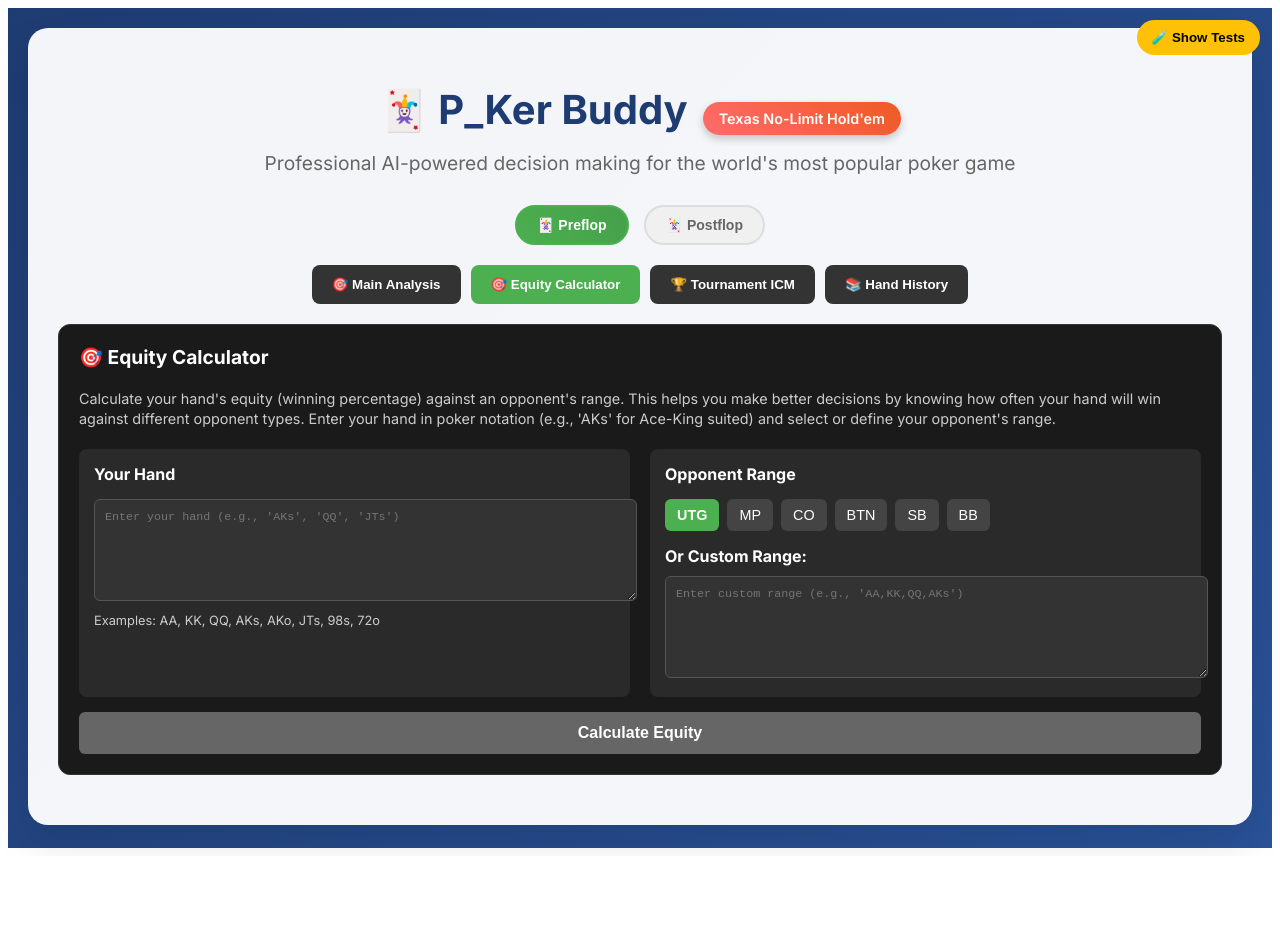
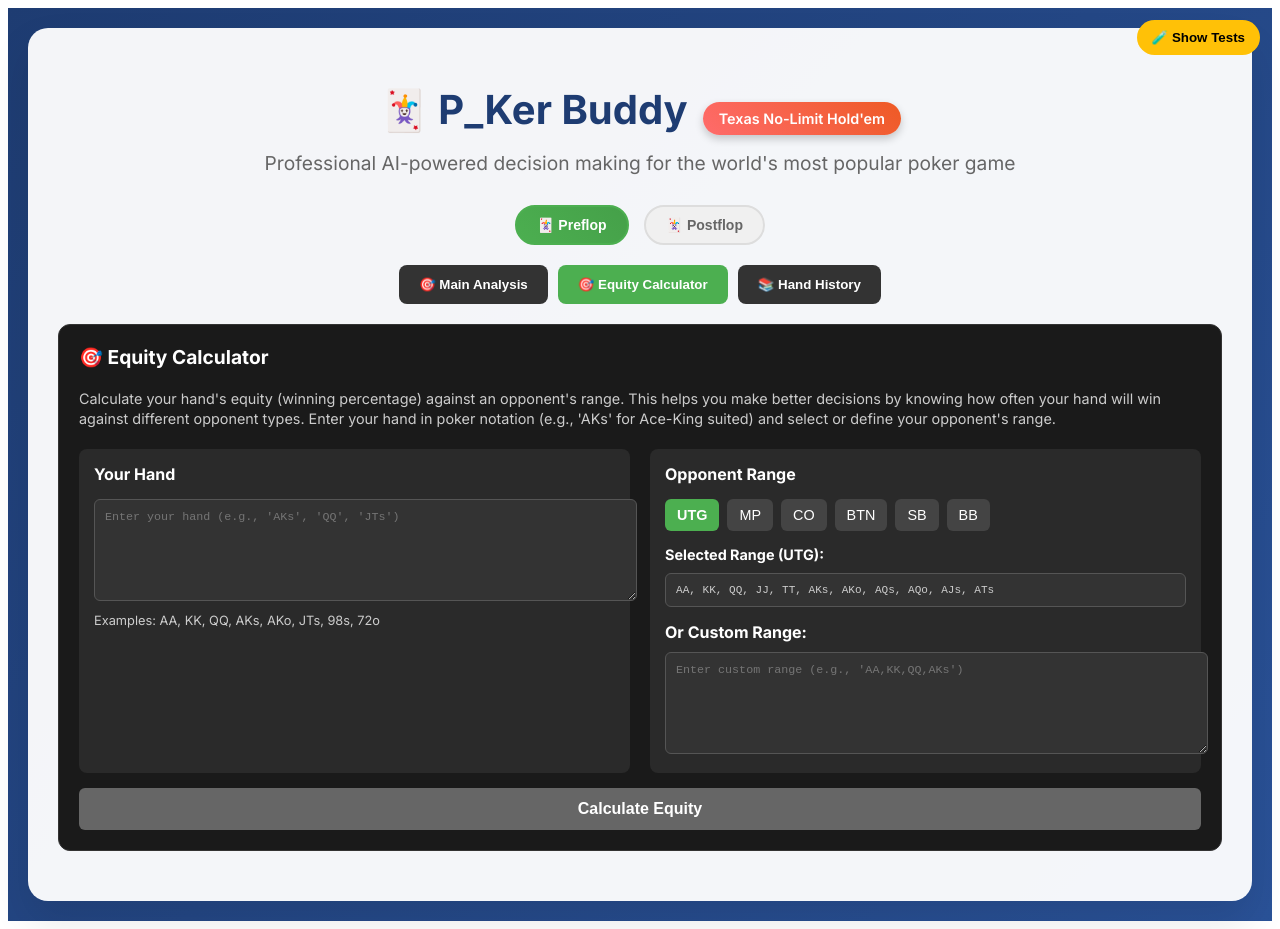
Before and after one commit to Benjapos/p_ker_buddy, a React (Create React App) app: page / in a window 1280 px wide. Both pictures are taken after a click on the button "🎯 Equity Calculator". Before the commit the page ends 856 px from the top, so only its background shows below. Built offline with nearby package versions, Linux system fonts and the light colour scheme.

Commit message:
Add range display to Equity Calculator and hide ICM Calculator

```diff
--- a/src/App.js
+++ b/src/App.js
@@ -7,7 +7,7 @@ import AIRecommendation from './components/AIRecommendation';
 import TestInterface from './components/TestInterface';
 import HandHistory from './components/HandHistory';
 import EquityCalculator from './components/EquityCalculator';
-import TournamentICM from './components/TournamentICM';
+// import TournamentICM from './components/TournamentICM';
 
 import { analyzeGTORange, getGTOAdvice } from './utils/pokerLogic';
 import { mockAnalyzeHand } from './mockBackend';
@@ -265,12 +265,12 @@ function App() {
           >
             🎯 Equity Calculator
           </TabButton>
-          <TabButton
+          {/* <TabButton
             active={activeTab === 'icm'}
             onClick={() => setActiveTab('icm')}
           >
             🏆 Tournament ICM
-          </TabButton>
+          </TabButton> */}
           <TabButton
             active={activeTab === 'history'}
             onClick={() => setActiveTab('history')}
@@ -348,9 +348,9 @@ function App() {
           <EquityCalculator />
         )}
 
-        {activeTab === 'icm' && (
+        {/* {activeTab === 'icm' && (
           <TournamentICM />
-        )}
+        )} */}
 
         {activeTab === 'history' && (
           <HandHistory
--- a/src/components/EquityCalculator.js
+++ b/src/components/EquityCalculator.js
@@ -128,6 +128,19 @@ const RangePresets = {
   'BB': ['AA', 'KK', 'QQ', 'JJ', 'TT', '99', '88', '77', '66', '55', 'AKs', 'AKo', 'AQs', 'AQo', 'AJs', 'ATs', 'A9s', 'A8s', 'A7s', 'A6s', 'A5s', 'KQs', 'KQo', 'KJs', 'KTs', 'K9s', 'K8s', 'K7s', 'QJs', 'QTs', 'Q9s', 'Q8s', 'JTs', 'J9s', 'T9s']
 };
 
+const RangeDisplay = styled.div`
+  background: #333;
+  border-radius: 6px;
+  padding: 10px;
+  margin-top: 10px;
+  font-family: monospace;
+  font-size: 0.85em;
+  color: #ccc;
+  max-height: 100px;
+  overflow-y: auto;
+  border: 1px solid #555;
+`;
+
 const EquityCalculator = () => {
   const [playerHand, setPlayerHand] = useState('');
   const [opponentRange, setOpponentRange] = useState('UTG');
@@ -214,7 +227,19 @@ const EquityCalculator = () => {
             ))}
           </RangeSelector>
 
-          <div style={{ marginBottom: '10px' }}>
+          {/* Show selected range */}
+          {!customRange && opponentRange && (
+            <div style={{ marginTop: '10px' }}>
+              <div style={{ color: '#fff', fontSize: '0.9em', marginBottom: '5px' }}>
+                <strong>Selected Range ({opponentRange}):</strong>
+              </div>
+              <RangeDisplay>
+                {RangePresets[opponentRange].join(', ')}
+              </RangeDisplay>
+            </div>
+          )}
+
+          <div style={{ marginBottom: '10px', marginTop: '15px' }}>
             <strong style={{ color: '#fff' }}>Or Custom Range:</strong>
           </div>
           <CustomRangeInput
```
Also changed, not shown: 7 other files (tests, documents, lock files or other folders).
